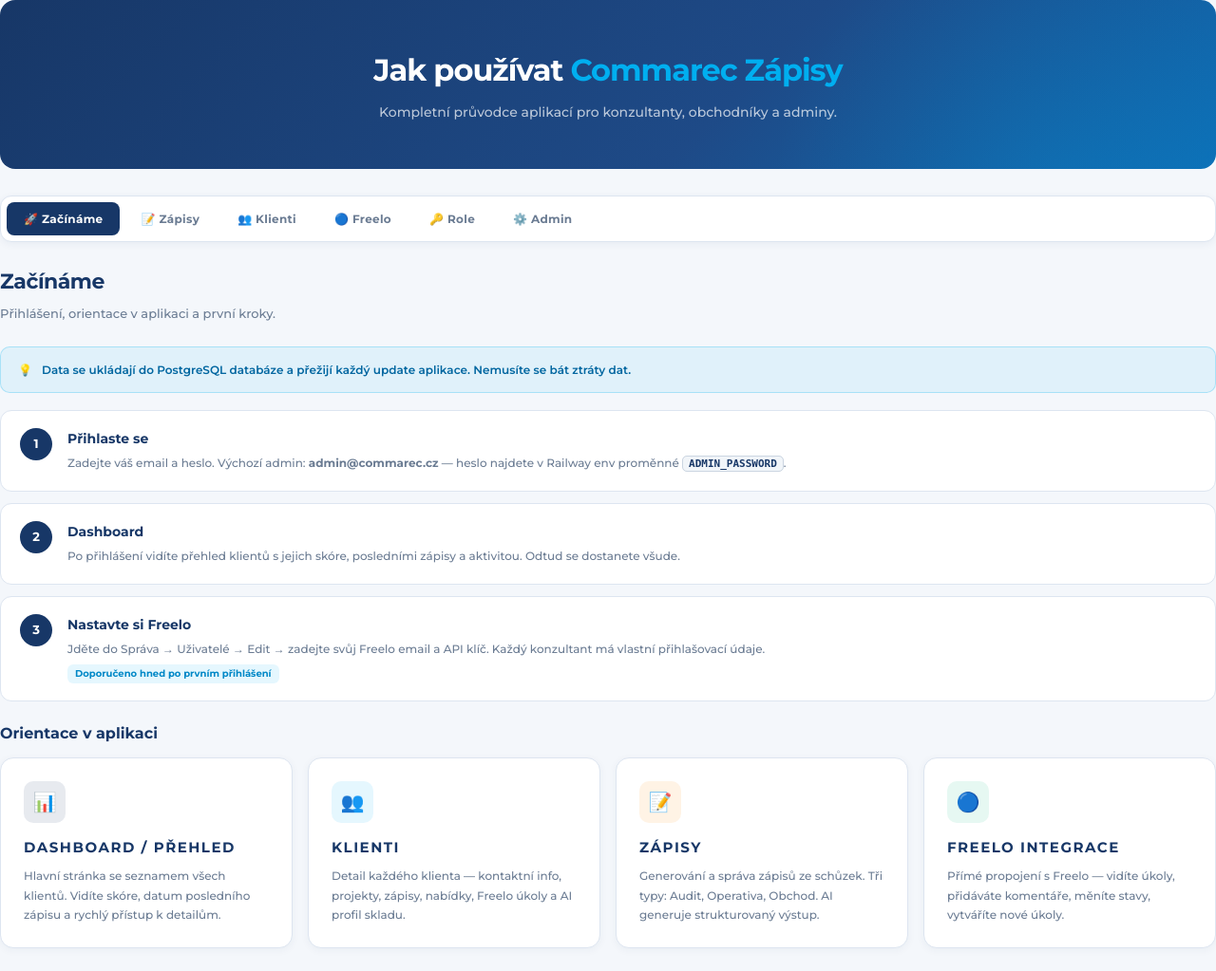
After one commit to CommarecMK/apollopro_v01, a Flask app: template templates/navod.html in a window 1280 px wide. The commit adds this page. Shown: the whole page at 95% size. Run offline with Flask 3, Linux system fonts and the light colour scheme; the template is opened without the code that fills it, so the values that code supplies are empty; parts of the project's set-up code (start-up, migrations or seed data) failed here and were passed over.

Commit message:
Add files via upload

```diff
--- a/templates/base.html
+++ b/templates/base.html
@@ -171,6 +171,7 @@
     {% if session.is_admin %}
     <a href="{{ url_for('report.report_mesicni') }}" class="nav-link {% if request.endpoint in ['report_mesicni','progress_report'] %}active{% endif %}">AI Report</a>
     <a href="{{ url_for('admin_bp.admin') }}" class="nav-link {% if request.endpoint in ['admin','admin_templates'] %}active{% endif %}">Správa</a>
+    <a href="{{ url_for('main.navod') }}" class="nav-link {% if request.endpoint == 'main.navod' %}active{% endif %}">Návod</a>
     {% endif %}
   </div>
   <div class="nav-right">
--- /dev/null
+++ b/templates/navod.html
@@ -0,0 +1,392 @@
+{% extends "base.html" %}
+{% block title %}Návod k použití{% endblock %}
+
+{% block extra_head %}
+<style>
+  :root {
+    --cyan: #00AFF0;
+    --orange: #FF8D00;
+    --navy: #173767;
+    --muted: #6b7c93;
+    --border: #dde5f0;
+    --bg: #f4f7fb;
+  }
+  .navod-hero {
+    background: linear-gradient(135deg, var(--navy) 0%, #1e4a87 60%, #0d6eb5 100%);
+    padding: 48px 32px;
+    text-align: center;
+    position: relative;
+    overflow: hidden;
+    border-radius: 16px;
+    margin-bottom: 28px;
+  }
+  .navod-hero::before {
+    content: '';
+    position: absolute;
+    top: -50%; right: -10%;
+    width: 600px; height: 600px;
+    background: radial-gradient(circle, rgba(0,175,240,0.15) 0%, transparent 70%);
+    pointer-events: none;
+  }
+  .navod-hero h1 { font-size: 32px; font-weight: 900; color: white; letter-spacing: -1px; margin-bottom: 8px; text-transform: none; }
+  .navod-hero h1 span { color: var(--cyan); }
+  .navod-hero p { font-size: 14px; color: rgba(255,255,255,0.7); font-weight: 500; }
+
+  .nav-tabs-navod {
+    background: white;
+    border-radius: 12px;
+    border: 1px solid var(--border);
+    padding: 6px;
+    display: flex;
+    gap: 4px;
+    margin-bottom: 24px;
+    overflow-x: auto;
+    box-shadow: 0 2px 8px rgba(23,55,103,0.06);
+  }
+  .tab-btn {
+    padding: 10px 18px;
+    font-family: 'Montserrat', sans-serif;
+    font-size: 12px;
+    font-weight: 700;
+    color: var(--muted);
+    border: none;
+    background: none;
+    cursor: pointer;
+    border-radius: 8px;
+    white-space: nowrap;
+    transition: all 0.2s;
+    letter-spacing: 0.3px;
+  }
+  .tab-btn:hover { color: var(--navy); background: var(--bg); }
+  .tab-btn.active { color: white; background: var(--navy); }
+
+  .n-section { display: none; }
+  .n-section.active { display: block; }
+
+  .section-title { font-size: 22px; font-weight: 900; color: var(--navy); margin-bottom: 6px; letter-spacing: -0.5px; }
+  .section-subtitle { font-size: 13px; color: var(--muted); font-weight: 500; margin-bottom: 24px; }
+
+  .n-cards { display: grid; grid-template-columns: repeat(auto-fit, minmax(260px, 1fr)); gap: 16px; margin-bottom: 24px; }
+  .n-card { background: white; border-radius: 14px; padding: 24px; border: 1px solid var(--border); box-shadow: 0 2px 8px rgba(23,55,103,0.05); transition: box-shadow 0.2s, transform 0.2s; }
+  .n-card:hover { box-shadow: 0 6px 20px rgba(23,55,103,0.1); transform: translateY(-2px); }
+  .n-card-icon { width: 44px; height: 44px; border-radius: 10px; display: flex; align-items: center; justify-content: center; font-size: 20px; margin-bottom: 14px; }
+  .n-card-icon.navy { background: rgba(23,55,103,0.1); }
+  .n-card-icon.cyan { background: rgba(0,175,240,0.1); }
+  .n-card-icon.orange { background: rgba(255,141,0,0.1); }
+  .n-card-icon.green { background: rgba(16,185,129,0.1); }
+  .n-card h3 { font-size: 15px; font-weight: 800; color: var(--navy); margin-bottom: 8px; }
+  .n-card p { font-size: 12px; color: var(--muted); line-height: 1.7; font-weight: 500; }
+
+  .n-steps { display: flex; flex-direction: column; gap: 12px; margin-bottom: 24px; }
+  .n-step { display: flex; gap: 16px; align-items: flex-start; background: white; border-radius: 12px; padding: 18px 20px; border: 1px solid var(--border); }
+  .n-step-num { width: 34px; height: 34px; border-radius: 50%; background: var(--navy); color: white; font-size: 13px; font-weight: 800; display: flex; align-items: center; justify-content: center; flex-shrink: 0; }
+  .n-step-content h4 { font-size: 14px; font-weight: 800; color: var(--navy); margin-bottom: 5px; }
+  .n-step-content p { font-size: 12px; color: var(--muted); line-height: 1.7; font-weight: 500; }
+  .n-step-content .tag { display: inline-block; background: rgba(0,175,240,0.1); color: #0088c7; font-size: 10px; font-weight: 700; padding: 2px 8px; border-radius: 6px; margin-top: 6px; }
+  .n-step-content .tag.orange { background: rgba(255,141,0,0.1); color: var(--orange); }
+
+  .role-table { width: 100%; border-collapse: collapse; margin-bottom: 24px; border-radius: 12px; overflow: hidden; }
+  .role-table th { background: var(--navy); color: white; padding: 12px 18px; text-align: left; font-size: 11px; font-weight: 700; letter-spacing: 0.5px; text-transform: uppercase; }
+  .role-table td { padding: 12px 18px; font-size: 12px; font-weight: 500; border-bottom: 1px solid var(--border); background: white; }
+  .role-table tr:last-child td { border-bottom: none; }
+  .role-table tr:hover td { background: #f8fafd; }
+  .role-pill { display: inline-block; padding: 2px 10px; border-radius: 20px; font-size: 11px; font-weight: 700; }
+  .role-pill.superadmin { background: #fef3c7; color: #92400e; }
+  .role-pill.admin { background: rgba(23,55,103,0.1); color: var(--navy); }
+  .role-pill.konzultant { background: rgba(0,175,240,0.1); color: #0088c7; }
+  .role-pill.obchodnik { background: rgba(255,141,0,0.1); color: #c26a00; }
+  .role-pill.junior { background: #f0fdf4; color: #166534; }
+  .role-pill.klient { background: #fdf4ff; color: #7e22ce; }
+
+  .n-alert { border-radius: 10px; padding: 14px 18px; margin-bottom: 18px; font-size: 12px; font-weight: 600; display: flex; gap: 10px; align-items: flex-start; line-height: 1.6; }
+  .n-alert.info { background: rgba(0,175,240,0.08); border: 1px solid rgba(0,175,240,0.25); color: #0066a0; }
+  .n-alert.warning { background: rgba(255,141,0,0.08); border: 1px solid rgba(255,141,0,0.25); color: #8a5000; }
+  .n-alert.success { background: rgba(16,185,129,0.08); border: 1px solid rgba(16,185,129,0.25); color: #065f46; }
+
+  .n-checklist { list-style: none; display: flex; flex-direction: column; gap: 8px; margin-bottom: 20px; }
+  .n-checklist li { display: flex; gap: 10px; align-items: flex-start; font-size: 12px; font-weight: 500; color: #1a2a3a; line-height: 1.6; }
+  .n-checklist li::before { content: '✓'; width: 20px; height: 20px; background: var(--navy); color: white; border-radius: 50%; display: flex; align-items: center; justify-content: center; font-size: 10px; font-weight: 800; flex-shrink: 0; margin-top: 1px; }
+
+  h2.n-sub { font-size: 16px; font-weight: 800; color: var(--navy); margin: 24px 0 14px; }
+  kbd { background: #f1f5f9; border: 1px solid #cbd5e1; border-radius: 5px; padding: 1px 6px; font-size: 11px; font-family: monospace; font-weight: 600; color: var(--navy); }
+</style>
+{% endblock %}
+
+{% block content %}
+<div class="navod-hero">
+  <h1>Jak používat <span>Commarec Zápisy</span></h1>
+  <p>Kompletní průvodce aplikací pro konzultanty, obchodníky a adminy.</p>
+</div>
+
+<div class="nav-tabs-navod">
+  <button class="tab-btn active" onclick="showTab('zaciname', this)">🚀 Začínáme</button>
+  <button class="tab-btn" onclick="showTab('zapisy', this)">📝 Zápisy</button>
+  <button class="tab-btn" onclick="showTab('klienti', this)">👥 Klienti</button>
+  <button class="tab-btn" onclick="showTab('freelo', this)">🔵 Freelo</button>
+  <button class="tab-btn" onclick="showTab('role', this)">🔑 Role</button>
+  <button class="tab-btn" onclick="showTab('admin', this)">⚙️ Admin</button>
+</div>
+
+<!-- ZAČÍNÁME -->
+<div class="n-section active" id="zaciname">
+  <div class="section-title">Začínáme</div>
+  <div class="section-subtitle">Přihlášení, orientace v aplikaci a první kroky.</div>
+
+  <div class="n-alert info">
+    <span>💡</span>
+    <span>Data se ukládají do PostgreSQL databáze a přežijí každý update aplikace. Nemusíte se bát ztráty dat.</span>
+  </div>
+
+  <div class="n-steps">
+    <div class="n-step">
+      <div class="n-step-num">1</div>
+      <div class="n-step-content">
+        <h4>Přihlaste se</h4>
+        <p>Zadejte váš email a heslo. Výchozí admin: <strong>admin@commarec.cz</strong> — heslo najdete v Railway env proměnné <kbd>ADMIN_PASSWORD</kbd>.</p>
+      </div>
+    </div>
+    <div class="n-step">
+      <div class="n-step-num">2</div>
+      <div class="n-step-content">
+        <h4>Dashboard</h4>
+        <p>Po přihlášení vidíte přehled klientů s jejich skóre, posledními zápisy a aktivitou. Odtud se dostanete všude.</p>
+      </div>
+    </div>
+    <div class="n-step">
+      <div class="n-step-num">3</div>
+      <div class="n-step-content">
+        <h4>Nastavte si Freelo</h4>
+        <p>Jděte do Správa → Uživatelé → Edit → zadejte svůj Freelo email a API klíč. Každý konzultant má vlastní přihlašovací údaje.</p>
+        <span class="tag">Doporučeno hned po prvním přihlášení</span>
+      </div>
+    </div>
+  </div>
+
+  <h2 class="n-sub">Orientace v aplikaci</h2>
+  <div class="n-cards">
+    <div class="n-card">
+      <div class="n-card-icon navy">📊</div>
+      <h3>Dashboard / Přehled</h3>
+      <p>Hlavní stránka se seznamem všech klientů. Vidíte skóre, datum posledního zápisu a rychlý přístup k detailům.</p>
+    </div>
+    <div class="n-card">
+      <div class="n-card-icon cyan">👥</div>
+      <h3>Klienti</h3>
+      <p>Detail každého klienta — kontaktní info, projekty, zápisy, nabídky, Freelo úkoly a AI profil skladu.</p>
+    </div>
+    <div class="n-card">
+      <div class="n-card-icon orange">📝</div>
+      <h3>Zápisy</h3>
+      <p>Generování a správa zápisů ze schůzek. Tři typy: Audit, Operativa, Obchod. AI generuje strukturovaný výstup.</p>
+    </div>
+    <div class="n-card">
+      <div class="n-card-icon green">🔵</div>
+      <h3>Freelo integrace</h3>
+      <p>Přímé propojení s Freelo — vidíte úkoly, přidáváte komentáře, měníte stavy, vytváříte nové úkoly.</p>
+    </div>
+  </div>
+</div>
+
+<!-- ZÁPISY -->
+<div class="n-section" id="zapisy">
+  <div class="section-title">Vytvoření zápisu</div>
+  <div class="section-subtitle">Jak vytvořit zápis ze schůzky pomocí AI.</div>
+
+  <div class="n-alert success">
+    <span>✨</span>
+    <span>AI zpracuje váš přepis a vytvoří strukturovaný zápis se všemi sekcemi, hodnocením a úkoly pro Freelo.</span>
+  </div>
+
+  <div class="n-steps">
+    <div class="n-step">
+      <div class="n-step-num">1</div>
+      <div class="n-step-content">
+        <h4>Otevřete klienta → Nový zápis</h4>
+        <p>Přejděte na detail klienta a klikněte na tlačítko <strong>+ Nový zápis</strong>. Nebo přímo z horní navigace.</p>
+      </div>
+    </div>
+    <div class="n-step">
+      <div class="n-step-num">2</div>
+      <div class="n-step-content">
+        <h4>Vyberte typ zápisu</h4>
+        <p><strong>Audit</strong> — komplexní hodnocení skladu. <strong>Operativa</strong> — pravidelná schůzka. <strong>Obchod</strong> — obchodní jednání.</p>
+        <span class="tag">Typ ovlivňuje strukturu AI výstupu</span>
+      </div>
+    </div>
+    <div class="n-step">
+      <div class="n-step-num">3</div>
+      <div class="n-step-content">
+        <h4>Freelo kontext panel</h4>
+        <p>Aplikace automaticky načte aktuální Freelo úkoly klienta. Zaškrtněte úkoly které chcete zahrnout do kontextu pro AI.</p>
+        <span class="tag">Nepovinné, ale doporučené</span>
+      </div>
+    </div>
+    <div class="n-step">
+      <div class="n-step-num">4</div>
+      <div class="n-step-content">
+        <h4>Vložte přepis schůzky</h4>
+        <p>Zkopírujte přepis z nahrávky nebo napište klíčové body. Čím detailnější vstup, tím lepší výstup.</p>
+      </div>
+    </div>
+    <div class="n-step">
+      <div class="n-step-num">5</div>
+      <div class="n-step-content">
+        <h4>Generovat → zkontrolovat → uložit</h4>
+        <p>Klikněte <strong>Generovat zápis</strong>. AI vytvoří všechny sekce. Každou sekci můžete ručně upravit nebo nechat AI přepsat. Pak odešlete úkoly do Freela.</p>
+        <span class="tag orange">Úkoly do Freela odesílejte pouze jednou!</span>
+      </div>
+    </div>
+  </div>
+
+  <h2 class="n-sub">Struktura zápisu</h2>
+  <div class="n-cards">
+    <div class="n-card"><div class="n-card-icon navy">👤</div><h3>Účastníci</h3><p>Kdo byl přítomen za Commarec a za klientovu firmu.</p></div>
+    <div class="n-card"><div class="n-card-icon cyan">🎯</div><h3>Cíl a zjištění</h3><p>Úvod, cíl schůzky, klíčová zjištění a hodnocení procesů se skóre.</p></div>
+    <div class="n-card"><div class="n-card-icon orange">⚡</div><h3>Doporučení a rizika</h3><p>Navrhované akce, očekávané přínosy, rizika a doplňkové poznámky.</p></div>
+    <div class="n-card"><div class="n-card-icon green">🔵</div><h3>Freelo status + úkoly</h3><p>Stav Freelo úkolů z minulé schůzky a nové úkoly k odeslání do Freela.</p></div>
+  </div>
+
+  <div class="n-alert info">
+    <span>🔗</span>
+    <span>Každý zápis lze zveřejnit — klient dostane odkaz s vybranými sekcemi bez interních poznámek.</span>
+  </div>
+</div>
+
+<!-- KLIENTI -->
+<div class="n-section" id="klienti">
+  <div class="section-title">Správa klientů</div>
+  <div class="section-subtitle">Vše o klientovi na jednom místě.</div>
+
+  <div class="n-steps">
+    <div class="n-step">
+      <div class="n-step-num">📋</div>
+      <div class="n-step-content"><h4>Základní info</h4><p>Kontakt, email, telefon, adresa, IČ, DIČ. Vše editovatelné přímo v detailu klienta.</p></div>
+    </div>
+    <div class="n-step">
+      <div class="n-step-num">🏭</div>
+      <div class="n-step-content"><h4>Profil skladu</h4><p>AI-generovaný profil na základě zápisů. Vždy viditelný v postranním panelu — slouží jako rychlý přehled situace klienta.</p></div>
+    </div>
+    <div class="n-step">
+      <div class="n-step-num">📝</div>
+      <div class="n-step-content"><h4>Historie zápisů</h4><p>Všechny zápisy seřazené chronologicky. Kliknutím otevřete detail, vidíte vývoj skóre v čase.</p></div>
+    </div>
+    <div class="n-step">
+      <div class="n-step-num">🔵</div>
+      <div class="n-step-content"><h4>Freelo panel</h4><p>Aktivní i dokončené úkoly klienta přímo v detailu. Lze přidávat úkoly, komentáře, podúkoly a měnit stavy bez opuštění aplikace.</p></div>
+    </div>
+    <div class="n-step">
+      <div class="n-step-num">💼</div>
+      <div class="n-step-content"><h4>Nabídky</h4><p>Přehled nabídek klienta s cenami, položkami a stavem.</p></div>
+    </div>
+  </div>
+</div>
+
+<!-- FREELO -->
+<div class="n-section" id="freelo">
+  <div class="section-title">Freelo integrace</div>
+  <div class="section-subtitle">Propojení s Freelo — co funguje a jak na to.</div>
+
+  <div class="n-alert warning">
+    <span>⚠️</span>
+    <span>Každý konzultant musí mít nastavený vlastní Freelo email + API klíč. Správa → Uživatelé → Edit → Freelo credentials.</span>
+  </div>
+
+  <div class="n-cards">
+    <div class="n-card"><div class="n-card-icon cyan">👁️</div><h3>Zobrazení úkolů</h3><p>Aktivní i dokončené úkoly klienta přímo v aplikaci. Vidíte název, termín, přiřazenou osobu a stav.</p></div>
+    <div class="n-card"><div class="n-card-icon navy">✏️</div><h3>Editace úkolů</h3><p>Změna názvu, termínu, přiřazené osoby. Přidávání komentářů a podúkolů přímo z detailu klienta.</p></div>
+    <div class="n-card"><div class="n-card-icon orange">✅</div><h3>Změna stavu</h3><p>Označení úkolu jako dokončený nebo reaktivace — bez nutnosti otevírat Freelo.</p></div>
+    <div class="n-card"><div class="n-card-icon green">📤</div><h3>Odesílání ze zápisů</h3><p>AI vygeneruje úkoly ze zápisu → jedním klikem odešlete do Freela na správný tasklist klienta.</p></div>
+  </div>
+
+  <h2 class="n-sub">Důležitá pravidla</h2>
+  <ul class="n-checklist">
+    <li>Každý klient musí mít nastavený Freelo tasklist (Nastavení Freelo v detailu klienta)</li>
+    <li>Úkoly ze zápisu odesílejte do Freela pouze jednou — tlačítko to hlídá</li>
+    <li>Project ID v aplikaci je 501350 (API ID) — ne to co vidíte v URL Freela (582553)</li>
+    <li>Popis úkolu se ukládá zvlášť — chvíli to trvá, počkejte na potvrzení</li>
+  </ul>
+</div>
+
+<!-- ROLE -->
+<div class="n-section" id="role">
+  <div class="section-title">Systém rolí</div>
+  <div class="section-subtitle">Kdo má přístup k čemu.</div>
+
+  <table class="role-table">
+    <thead>
+      <tr>
+        <th>Role</th>
+        <th>Přístup</th>
+        <th>Typické použití</th>
+      </tr>
+    </thead>
+    <tbody>
+      <tr><td><span class="role-pill superadmin">superadmin</span></td><td>Vše včetně správy uživatelů a šablon</td><td>Hlavní administrátor systému</td></tr>
+      <tr><td><span class="role-pill admin">admin</span></td><td>Vše včetně správy</td><td>Vedoucí tým</td></tr>
+      <tr><td><span class="role-pill konzultant">konzultant</span></td><td>Zápisy, klienti, Freelo</td><td>Konzultanti v terénu</td></tr>
+      <tr><td><span class="role-pill obchodnik">obchodnik</span></td><td>Nabídky, klienti</td><td>Obchodní tým</td></tr>
+      <tr><td><span class="role-pill junior">junior</span></td><td>Čtení zápisů</td><td>Juniorní pracovníci, stážisté</td></tr>
+      <tr><td><span class="role-pill klient">klient</span></td><td>Klientský portál /portal</td><td>Přímý přístup klienta k jeho zápisům</td></tr>
+    </tbody>
+  </table>
+
+  <div class="n-alert info">
+    <span>💡</span>
+    <span>Každý uživatel může mít vlastní Freelo email + API klíč — přepíší globální nastavení. Nastavte je v Správa → Uživatelé → Edit.</span>
+  </div>
+</div>
+
+<!-- ADMIN -->
+<div class="n-section" id="admin">
+  <div class="section-title">Administrace</div>
+  <div class="section-subtitle">Správa uživatelů, šablon a systémová nastavení.</div>
+
+  <div class="n-alert warning">
+    <span>🔐</span>
+    <span>Sekce Správa je dostupná pouze pro role admin a superadmin.</span>
+  </div>
+
+  <div class="n-steps">
+    <div class="n-step">
+      <div class="n-step-num">➕</div>
+      <div class="n-step-content">
+        <h4>Přidání uživatele</h4>
+        <p>Správa → Přidat uživatele → zadejte jméno, email, roli. Systém vygeneruje bezpečné heslo automaticky — zobrazí se po uložení.</p>
+      </div>
+    </div>
+    <div class="n-step">
+      <div class="n-step-num">✏️</div>
+      <div class="n-step-content">
+        <h4>Úprava uživatele</h4>
+        <p>Klikněte na Edit — můžete změnit roli, heslo, aktivní stav a Freelo credentials. Pro roli <strong>klient</strong> přiřaďte konkrétního klienta.</p>
+      </div>
+    </div>
+    <div class="n-step">
+      <div class="n-step-num">📄</div>
+      <div class="n-step-content">
+        <h4>Správa AI šablon</h4>
+        <p>Správa → Šablony. Upravte systémové prompty pro každý typ zápisu (Audit, Operativa, Obchod). Prázdná šablona = použije se výchozí.</p>
+      </div>
+    </div>
+  </div>
+
+  <h2 class="n-sub">Railway env variables</h2>
+  <ul class="n-checklist">
+    <li><kbd>SECRET_KEY</kbd> — Flask session secret, nikdy nesdílet</li>
+    <li><kbd>ADMIN_PASSWORD</kbd> — heslo výchozího admin účtu</li>
+    <li><kbd>ANTHROPIC_API_KEY</kbd> — Claude AI klíč pro generování zápisů</li>
+    <li><kbd>FREELO_API_KEY</kbd> + <kbd>FREELO_EMAIL</kbd> — globální Freelo přihlášení</li>
+    <li><kbd>FREELO_PROJECT_ID</kbd> — musí být 501350 (API ID, ne URL ID)</li>
+    <li><kbd>ENABLE_SEED</kbd> — nikdy nenastavovat v produkci</li>
+  </ul>
+</div>
+
+<script>
+function showTab(id, btn) {
+  document.querySelectorAll('.n-section').forEach(s => s.classList.remove('active'));
+  document.querySelectorAll('.tab-btn').forEach(b => b.classList.remove('active'));
+  document.getElementById(id).classList.add('active');
+  btn.classList.add('active');
+}
+</script>
+{% endblock %}
```
Also changed, not shown: app/routes/main.py (+7 -0 lines).
